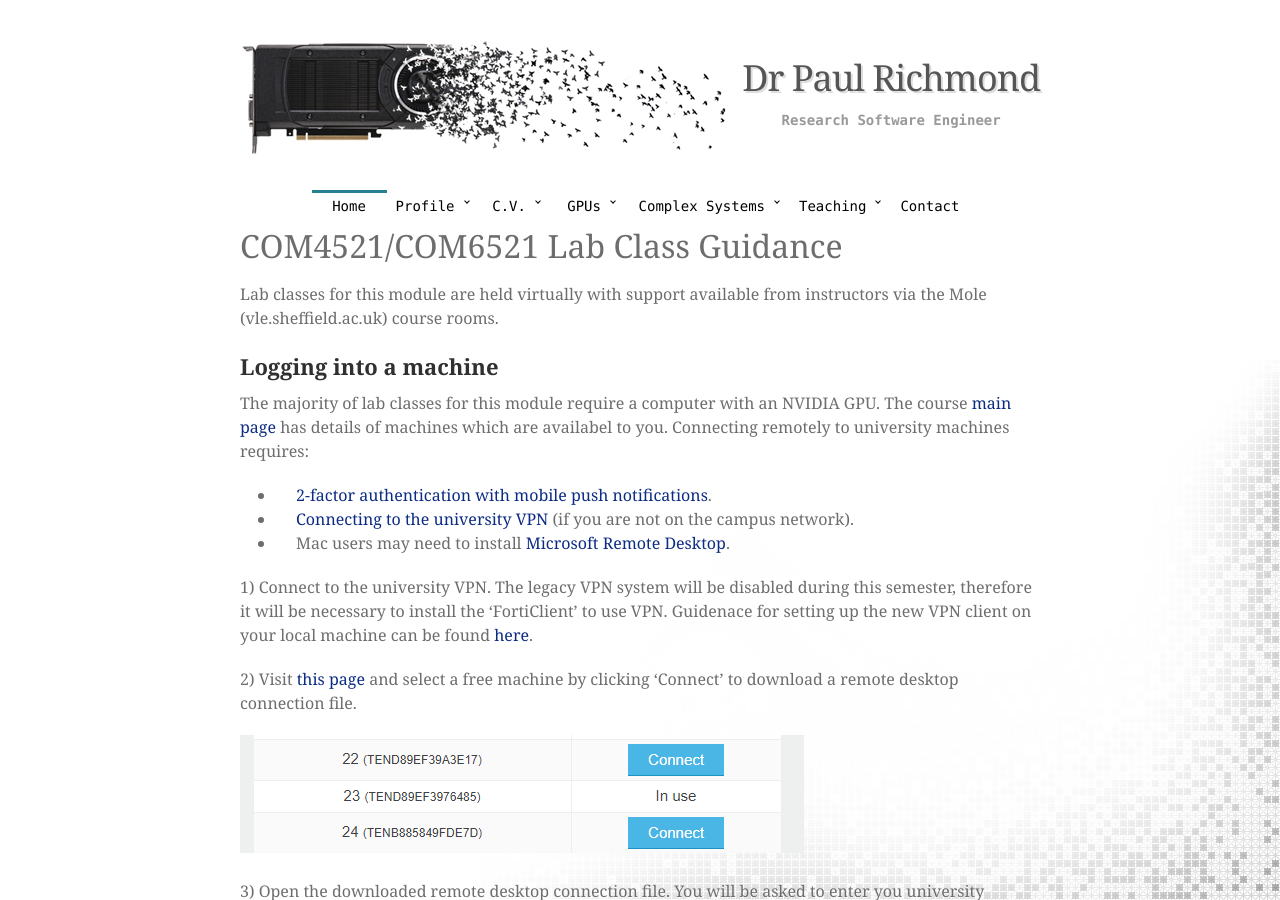
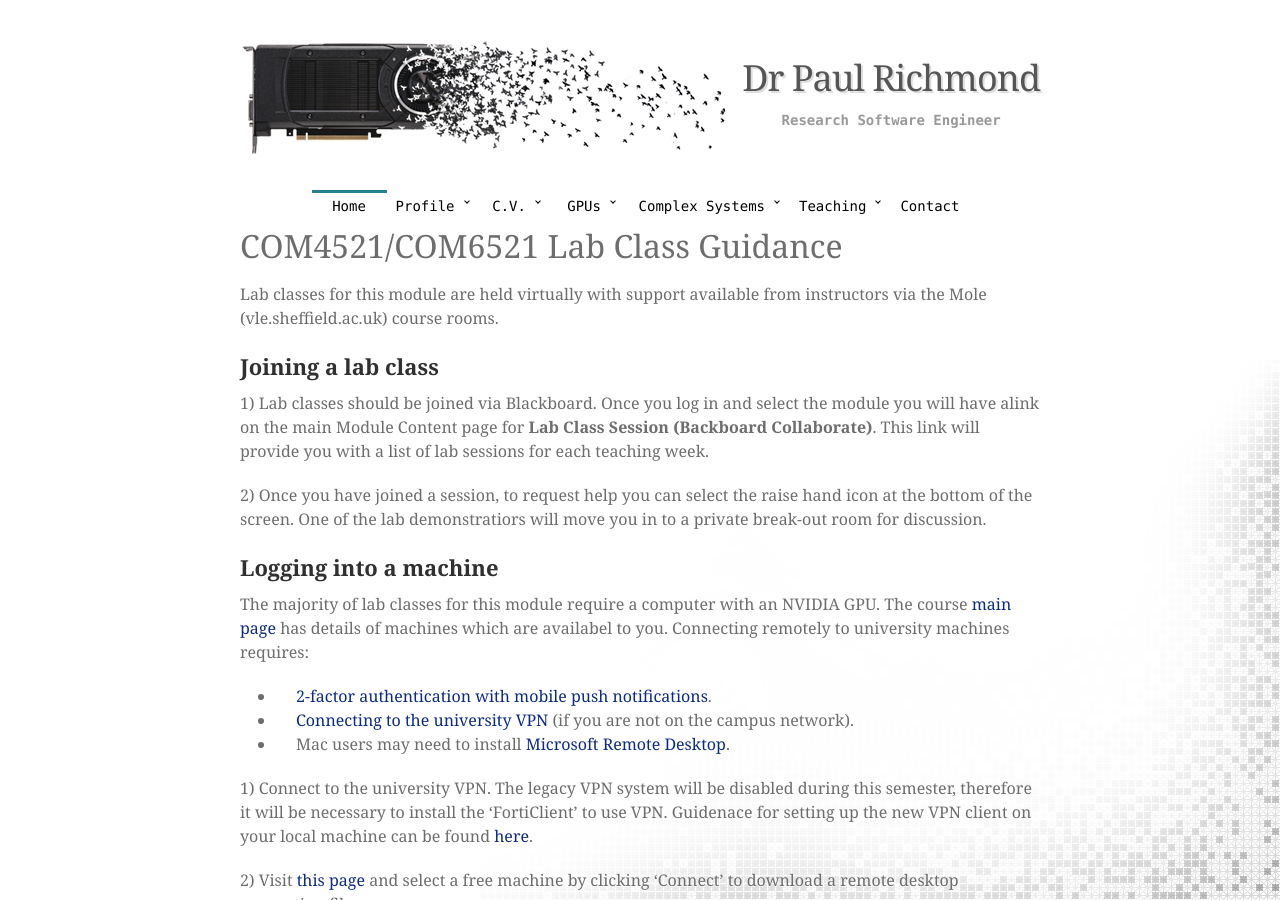
Before and after one commit to mondus/mondus.github.io, a Jekyll site: the page built from teaching/COM4521/lab_guide/index.md, in a window 1280 px wide and 900 px high. Built offline with Jekyll 4.4.1, drawn with Linux system fonts in a browser that asks for light colours; nearby versions of some CDN libraries; some web fonts are replaced; our own code applies the rules of GitHub Pages for plain Markdown files; some of the changed text lies outside the part shown.

Commit message:
Update index.md

```diff
--- a/teaching/COM4521/lab_guide/index.md
+++ b/teaching/COM4521/lab_guide/index.md
@@ -1,6 +1,13 @@
 # COM4521/COM6521 Lab Class Guidance
 
 Lab classes for this module are held virtually with support available from instructors via the Mole (vle.sheffield.ac.uk) course rooms.
+
+## Joining a lab class
+
+1) Lab classes should be joined via Blackboard. Once you log in and select the module you will have alink on the main Module Content page for **Lab Class Session (Backboard Collaborate)**. This link will provide you with a list of lab sessions for each teaching week.
+
+2) Once you have joined a session, to request help you can select the raise hand icon at the bottom of the screen. One of the lab demonstratiors will move you in to a private break-out room for discussion.
+
 
 ## Logging into a machine
 
@@ -30,12 +37,6 @@ Click "Check for an updated license", and select your user account.
 ![Visual Studio License](4.png "Visual Studio License")
 
 6) You should now be ready to complete the lab classes. Materials for the lab classes can be downloaded from the [course website](https://paulrichmond.shef.ac.uk/teaching/COM4521/). This will be updated weekly to add the new lab material and the previous weeks lab solutions.
-
-## Recieving support during lab classes
-
-1) Lab classes should be joined via the [Blackboard Collaborate link](https://eu.bbcollab.com/collab/ui/session/join/14fe0893486748f9b6bb439e281954f5)
-
-2) To request help you can select the raise hand icon at the bottom of the screen. One of the lab demonstratiors will move you int a breakoutroom for discussion.
 
 ## Remote Assistance
 
```
